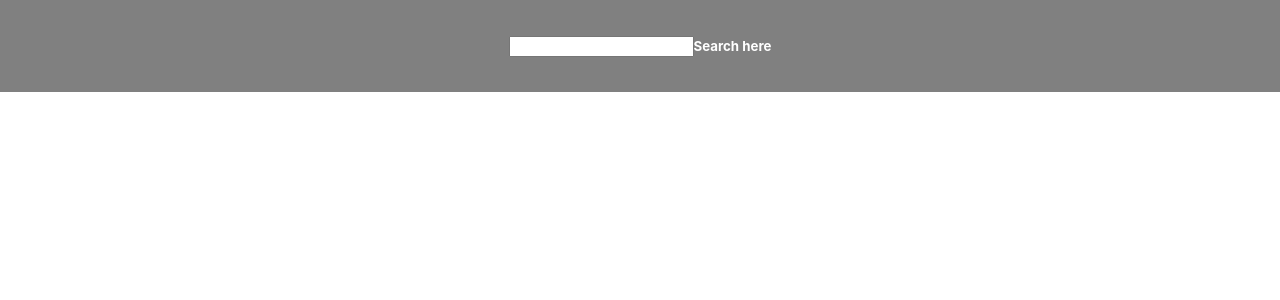
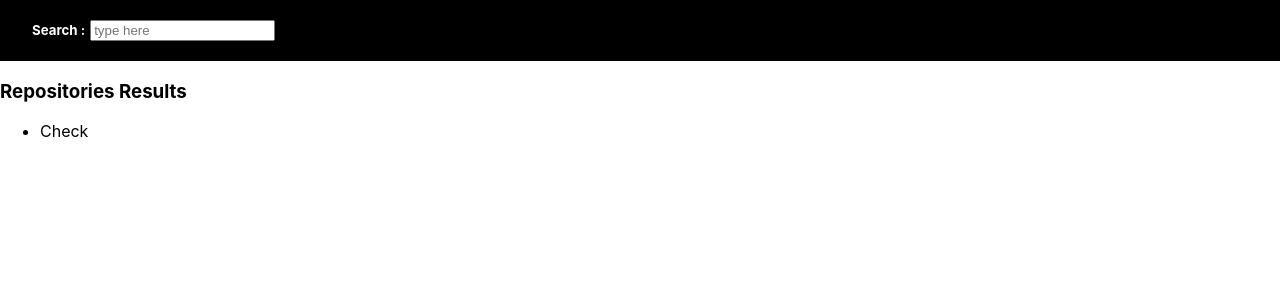
Before and after one commit to herzaparam/api-github, a React (Create React App) app: page / in a window 1280 px wide. Shown: the top 300 px of the page. Built offline with nearby package versions, Linux system fonts and the light colour scheme.

Commit message:
add some styles and change app.js to herzaparama.js

```diff
--- a/src/App.css
+++ b/src/App.css
@@ -1,38 +0,0 @@
-.App {
-  text-align: center;
-}
-
-.App-logo {
-  height: 40vmin;
-  pointer-events: none;
-}
-
-@media (prefers-reduced-motion: no-preference) {
-  .App-logo {
-    animation: App-logo-spin infinite 20s linear;
-  }
-}
-
-.App-header {
-  background-color: #282c34;
-  min-height: 100vh;
-  display: flex;
-  flex-direction: column;
-  align-items: center;
-  justify-content: center;
-  font-size: calc(10px + 2vmin);
-  color: white;
-}
-
-.App-link {
-  color: #61dafb;
-}
-
-@keyframes App-logo-spin {
-  from {
-    transform: rotate(0deg);
-  }
-  to {
-    transform: rotate(360deg);
-  }
-}
--- a/src/components/heading/heading.js
+++ b/src/components/heading/heading.js
@@ -4,8 +4,8 @@ import styles from './heading.module.css'
 function Heading() {
     return (
         <div className={styles.container}>
-            <input type="text" />
-            <h5>Search here</h5>
+            <h5>Search :</h5>
+            <input type="text" placeholder="type here" />
         </div>
     )
 }
--- a/src/components/heading/heading.module.css
+++ b/src/components/heading/heading.module.css
@@ -1,10 +1,13 @@
 .container {
     display: flex;
-    justify-content:center;
-    align-items: center;
-    background-color: grey;
-    padding: 1em 0;
+    align-items: baseline;
+    background-color: black;
+    padding: 20px 2em;
 }
 .container > h5 {
     color: white;
+    margin: 0;
 }
+.container > input {
+    margin-left: 5px;
+}
--- a/src/components/results/results.js
+++ b/src/components/results/results.js
@@ -3,7 +3,10 @@ import React from 'react'
 function Results() {
     return (
         <div>
-
+            <h3>Repositories Results</h3>
+            <ul>
+                <li>Check</li>
+            </ul>
         </div>
     )
 }
--- a/src/index.js
+++ b/src/index.js
@@ -1,12 +1,12 @@
 import React from 'react';
 import ReactDOM from 'react-dom';
 import './index.css';
-import App from './App';
+import HerzaParamayudhanto from './HerzaParamayudhanto';
 import reportWebVitals from './reportWebVitals';
 
 ReactDOM.render(
   <React.StrictMode>
-    <App />
+    <HerzaParamayudhanto />
   </React.StrictMode>,
   document.getElementById('root')
 );
```
Also changed, not shown: src/HerzaParamayudhanto.js (renamed from src/App.js).
